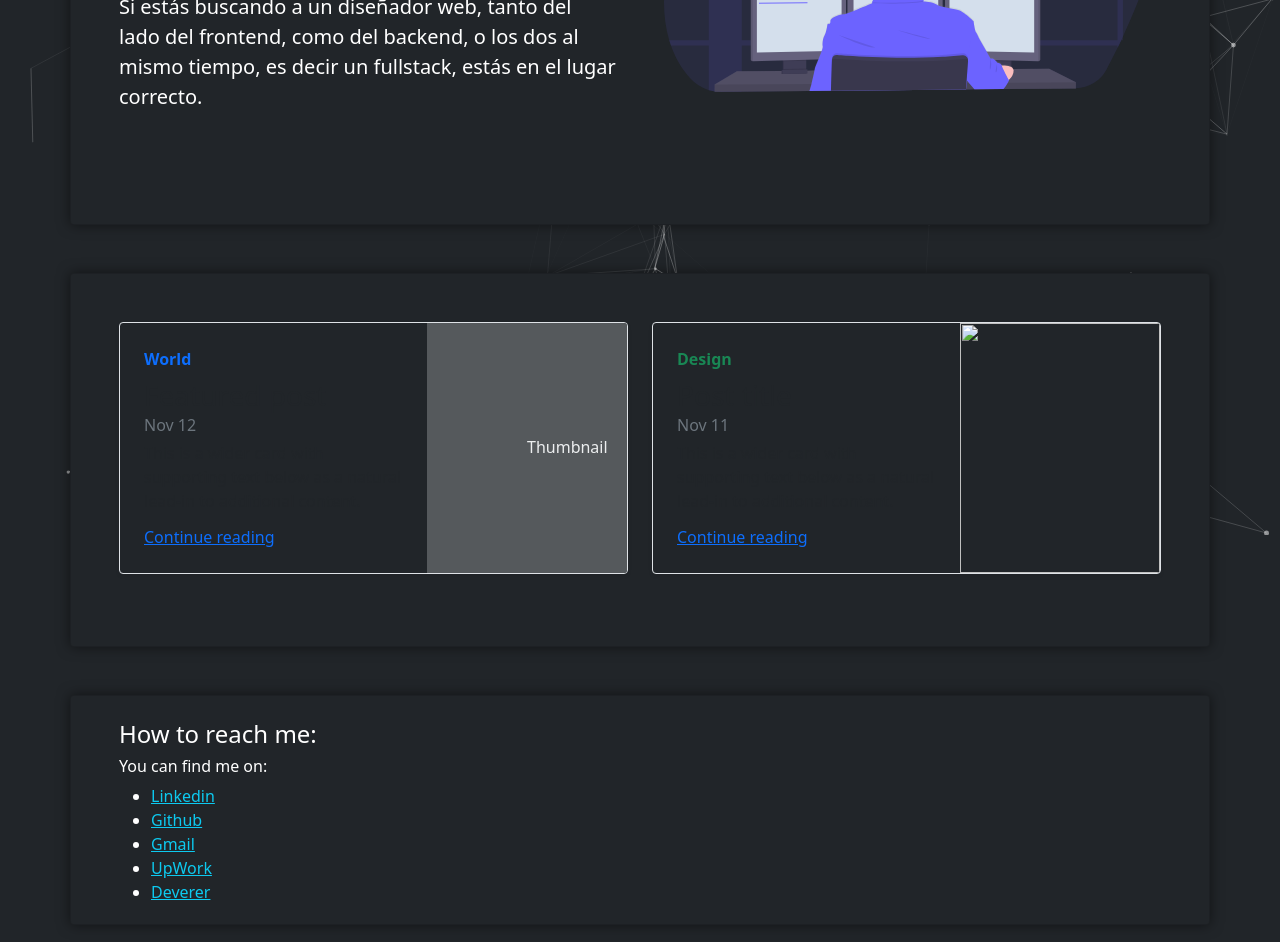
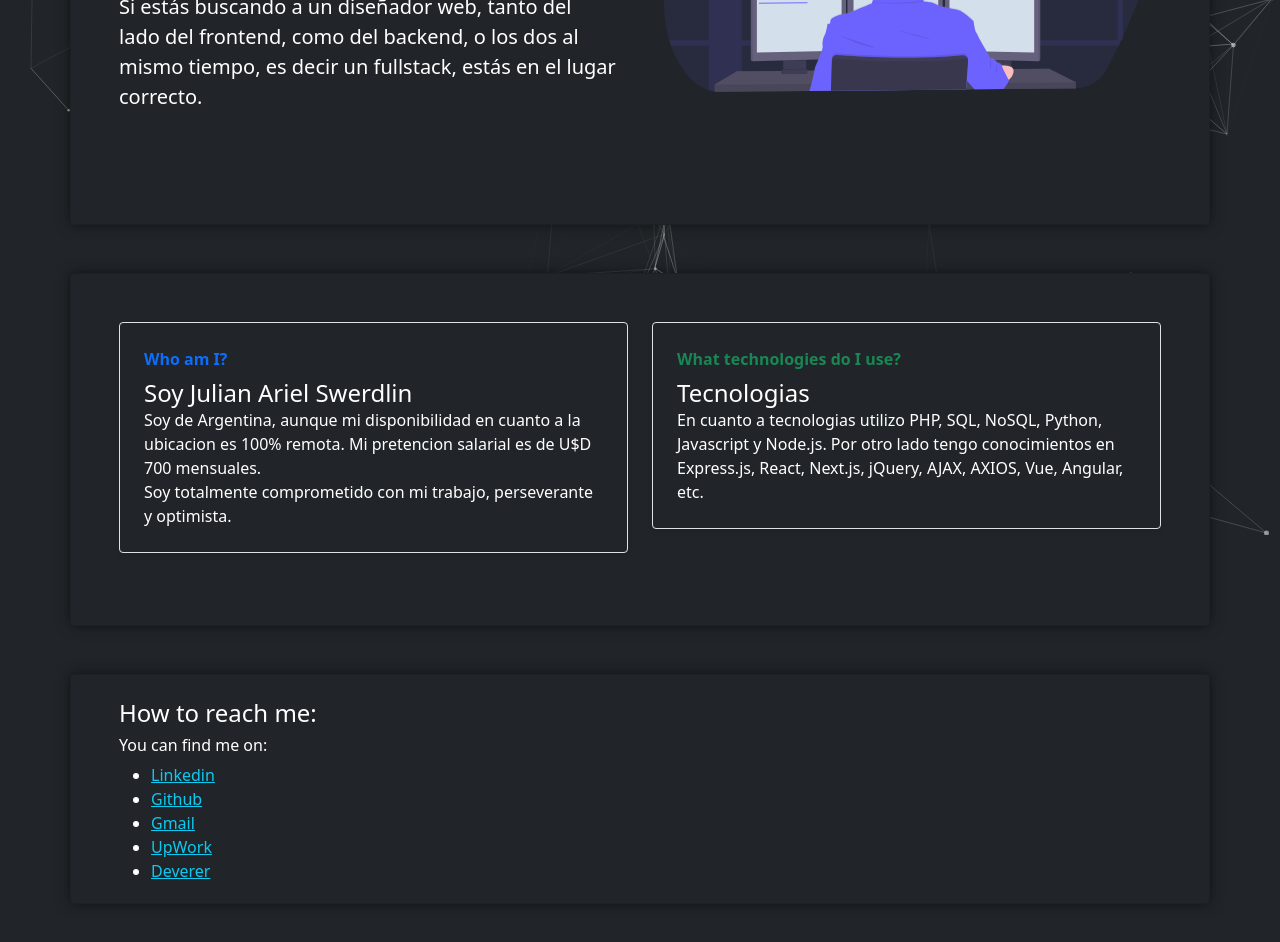
Before and after one commit to juliswer/portafolios3, a plain HTML site: page index.html in a window 1280 px wide. Shown: the part 313-1255 px from the top of the page. Drawn offline with nearby package versions, Linux system fonts and the light colour scheme.

Commit message:
Add files via upload

```diff
--- a/index.html
+++ b/index.html
@@ -4,7 +4,7 @@
     <meta charset="UTF-8">
     <meta http-equiv="X-UA-Compatible" content="IE=edge">
     <meta name="viewport" content="width=device-width, initial-scale=1.0">
-    <title>Portafolio &copy;</title>
+    <title>Portafolio - Julian Swerdlin &copy;</title>
     <script src="https://cdn.jsdelivr.net/npm/typed.js@2.0.12"></script>
     <link href="https://cdn.jsdelivr.net/npm/bootstrap@5.0.1/dist/css/bootstrap.min.css" rel="stylesheet" integrity="sha384-+0n0xVW2eSR5OomGNYDnhzAbDsOXxcvSN1TPprVMTNDbiYZCxYbOOl7+AMvyTG2x" crossorigin="anonymous">
     <script src="https://cdn.jsdelivr.net/npm/bootstrap@5.0.1/dist/js/bootstrap.bundle.min.js" integrity="sha384-gtEjrD/SeCtmISkJkNUaaKMoLD0//ElJ19smozuHV6z3Iehds+3Ulb9Bn9Plx0x4" crossorigin="anonymous"></script>
@@ -35,29 +35,20 @@
           <div class="col-md-6">
             <div class="row g-0 border rounded overflow-hidden flex-md-row mb-4 shadow-sm h-md-250 position-relative">
               <div class="col p-4 d-flex flex-column position-static">
-                <strong class="d-inline-block mb-2 text-primary">World</strong>
-                <h3 class="mb-0">Featured post</h3>
-                <div class="mb-1 text-muted">Nov 12</div>
-                <p class="card-text mb-auto">This is a wider card with supporting text below as a natural lead-in to additional content.</p>
-                <a href="#" class="stretched-link">Continue reading</a>
-              </div>
-              <div class="col-auto d-none d-lg-block">
-                <svg class="bd-placeholder-img" width="200" height="250" xmlns="http://www.w3.org/2000/svg" role="img" aria-label="Placeholder: Thumbnail" preserveAspectRatio="xMidYMid slice" focusable="false"><title>Placeholder</title><rect width="100%" height="100%" fill="#55595c"/><text x="50%" y="50%" fill="#eceeef" dy=".3em">Thumbnail</text></svg>
-
+                <strong class="d-inline-block mb-2 text-primary">Who am I?</strong>
+                <h4 class="mb-0 text-white">Soy Julian Ariel Swerdlin</h4>
+                <p class="card-text mb-auto text-white">Soy de Argentina, aunque mi disponibilidad en cuanto a la ubicacion es 100% remota. Mi pretencion salarial es de U$D 700 mensuales. <br/>Soy totalmente comprometido con mi trabajo, perseverante y optimista.</p>
               </div>
             </div>
           </div>
           <div class="col-md-6">
             <div class="row g-0 border rounded overflow-hidden flex-md-row mb-4 shadow-sm h-md-250 position-relative">
               <div class="col p-4 d-flex flex-column position-static">
-                <strong class="d-inline-block mb-2 text-success">Design</strong>
-                <h3 class="mb-0">Post title</h3>
-                <div class="mb-1 text-muted">Nov 11</div>
-                <p class="mb-auto">This is a wider card with supporting text below as a natural lead-in to additional content.</p>
-                <a href="#" class="stretched-link">Continue reading</a>
-              </div>
-              <div class="col-auto d-none d-lg-block">
-                <img src="./../../../Mis Cosas/cv.jpg" alt="" class="bd-placeholder-img" width="200" height="250">
+                <strong class="d-inline-block mb-2 text-success">What technologies do I use?</strong>
+                <h4 class="mb-0 text-white">Tecnologias</h4>
+
+                <p class="mb-auto text-white">En cuanto a tecnologias utilizo PHP, SQL, NoSQL, Python, Javascript y Node.js. Por otro lado tengo conocimientos en Express.js, React, Next.js, jQuery, AJAX, AXIOS, Vue, Angular, etc.</p>
+
               </div>
             </div>
           </div>
@@ -67,11 +58,11 @@
         <h4 class="text-white">How to reach me:</h4>
         <h6 class="text-white">You can find me on:</h6>
         <ul>
-          <li class="text-white"><a href="" class="link-info">Linkedin</a></li>
-          <li class="text-white"><a href="" class="link-info">Github</a></li>
-          <li class="text-white"><a href="" class="link-info">Gmail</a></li>
-          <li class="text-white"><a href="" class="link-info">UpWork</a></li>
-          <li class="text-white"><a href="" class="link-info">Deverer</a></li>
+          <li class="text-white"><a href="https://www.linkedin.com/in/julian-swerdlin/" target="_blank" class="link-info">Linkedin</a></li>
+          <li class="text-white"><a href="https://github.com/juliswer" target="_blank" class="link-info">Github</a></li>
+          <li class="text-white"><a href="julianswer36@gmail.com" target="_blank" class="link-info">Gmail</a></li>
+          <li class="text-white"><a href="https://www.upwork.com/freelancers/~0126eda966ba4b3ac4" target="_blank" class="link-info">UpWork</a></li>
+          <li class="text-white"><a href="https://deverer.com/developer/julianswer" target="_blank" class="link-info">Deverer</a></li>
         </ul>
       </section>
     </main>
--- a/main.js
+++ b/main.js
@@ -1,5 +1,5 @@
 const typed = new Typed('#typed', {
-    strings: ['<i class="typed">Frontend developer</i>', '<i class="typed">Backend developer</i>', '<i class="typed">Fullstack developer</i>','<i class="typed">Mobile Developer</i>'],
+    strings: ['<i class="typed">Frontend developer</i>', '<i class="typed">Backend developer</i>', '<i class="typed">Fullstack developer</i>'],
     loop: true
 });
 
```
